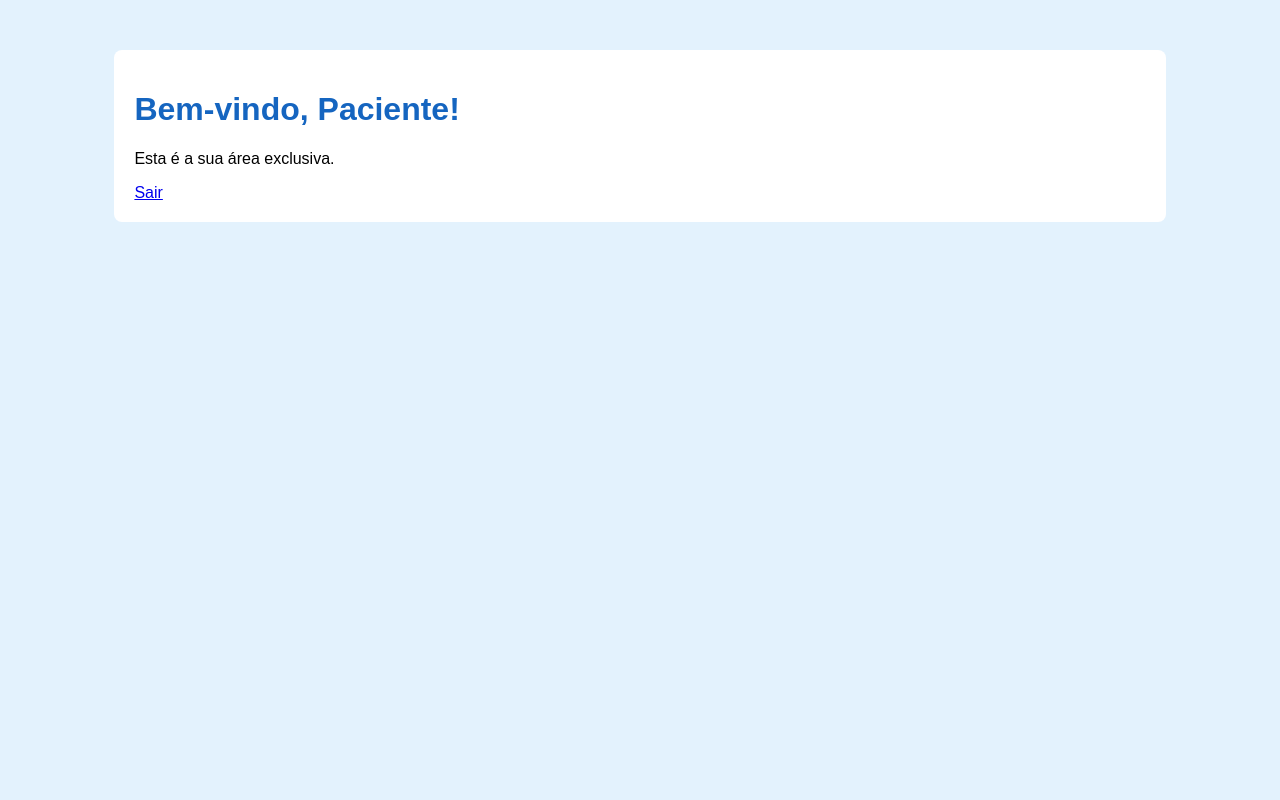
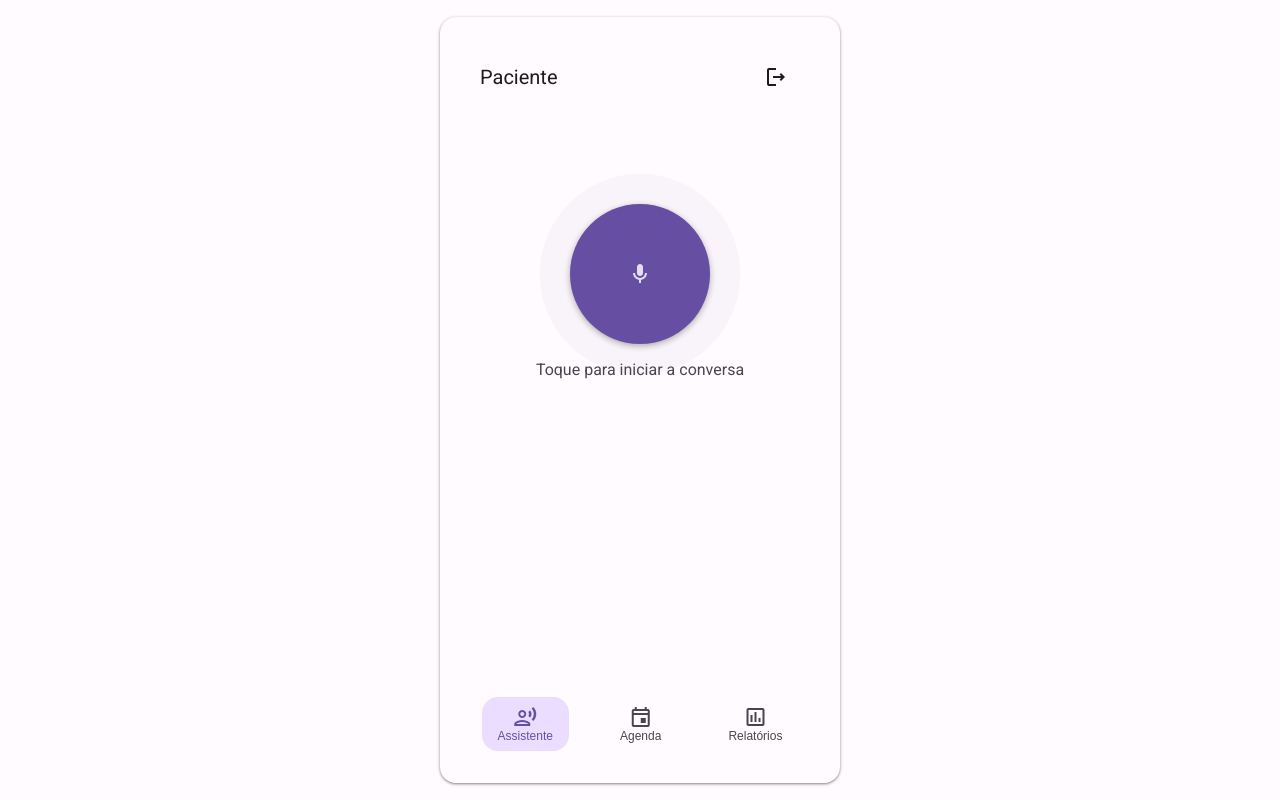
Before and after one commit to jyunior245/TCC-Workspace, a Flask app: page /patient/dashboard in a window 1280 px wide. Run offline with Flask 3, Linux system fonts and the light colour scheme; the visitor is signed in with stand-in values (Sample User, id 1).

Commit message:
Arquivo html do esqueleto

```diff
--- a/Flask/app/templates/patient_dashboard.html
+++ b/Flask/app/templates/patient_dashboard.html
@@ -1,19 +1,127 @@
-<!DOCTYPE html>
-<html lang="pt-BR">
-<head>
-    <meta charset="UTF-8">
-    <title>Painel do Paciente</title>
-    <style>
-        body { font-family: Arial; background: #e3f2fd; }
-        .container { width: 80%; margin: 50px auto; padding: 20px; background: white; border-radius: 8px; }
-        h1 { color: #1565c0; }
-    </style>
-</head>
-<body>
-    <div class="container">
-        <h1>Bem-vindo, Paciente!</h1>
-        <p>Esta é a sua área exclusiva.</p>
-        <a href="/login">Sair</a>
+{% extends "base.html" %}
+
+{% block title %}Paciente{% endblock %}
+
+{% block extra_css %}
+<link rel="stylesheet" href="{{ url_for('static', filename='css/patient.css') }}">
+{% endblock %}
+
+{% block content %}
+<header class="app-bar" role="banner" aria-label="Barra de aplicativo">
+  <div class="app-bar__title">Paciente</div>
+  <button class="icon-button" aria-label="Sair" onclick="window.location.href='/logout'">
+    <span class="material-icons-outlined">logout</span>
+  </button>
+</header>
+
+<main class="tabs-container" role="main">
+  <section class="tabs-content">
+    <div class="tab-panel active" id="tab-ai" role="tabpanel" aria-labelledby="nav-ai">
+      <div class="ai-center">
+        <button class="fab-mic" id="fabMic" aria-label="Falar com assistente">
+          <span class="material-icons-outlined">mic</span>
+        </button>
+        <div class="hint body-large">Toque para iniciar a conversa</div>
+      </div>
+
+      <div class="modal-overlay" id="voiceModal" aria-hidden="true" role="dialog" aria-modal="true" aria-label="Interação por voz">
+        <div class="modal-card">
+          <button class="icon-button modal-close" id="closeModal" aria-label="Fechar">
+            <span class="material-icons-outlined">close</span>
+          </button>
+          <div class="modal-header title-large">Assistente</div>
+          <div class="waveform" aria-label="Capturando voz">
+            <div class="bar"></div><div class="bar"></div><div class="bar"></div><div class="bar"></div><div class="bar"></div>
+            <div class="bar"></div><div class="bar"></div><div class="bar"></div><div class="bar"></div><div class="bar"></div>
+          </div>
+          <div class="transcription md-text-field">
+            <textarea id="transcriptionArea" rows="6" placeholder="Transcrição em tempo real"></textarea>
+          </div>
+        </div>
+      </div>
     </div>
-</body>
-</html>
+
+    <div class="tab-panel" id="tab-schedule" role="tabpanel" aria-labelledby="nav-schedule" aria-hidden="true">
+      <div class="schedule-header">
+        <div class="headline-small">Agenda</div>
+        <div class="tabs-inline" role="tablist" aria-label="Filtro de período">
+          <button class="chip filter-chip active" data-view="month" aria-selected="true">Mês</button>
+          <button class="chip filter-chip" data-view="week" aria-selected="false">Semana</button>
+        </div>
+      </div>
+
+      <div class="calendar" id="calendar" aria-label="Calendário">
+        <div class="calendar-grid header">
+          <div>Dom</div><div>Seg</div><div>Ter</div><div>Qua</div><div>Qui</div><div>Sex</div><div>Sáb</div>
+        </div>
+        <div class="calendar-grid body" id="calendarGrid"></div>
+      </div>
+
+      <div class="events-section">
+        <div class="section-title title-medium">Próximos eventos</div>
+
+        <div class="list-state" id="eventsLoading">
+          <div class="card shimmer"></div>
+          <div class="card shimmer"></div>
+          <div class="card shimmer"></div>
+        </div>
+
+        <div class="list-state hidden" id="eventsEmpty">
+          <div class="empty body-large">Nenhum evento para o período selecionado</div>
+        </div>
+
+        <div class="cards" id="eventsList" aria-live="polite"></div>
+      </div>
+
+      <button class="fab-add" id="fabAddEvent" aria-label="Adicionar agendamento">
+        <span class="material-icons-outlined">add</span>
+      </button>
+    </div>
+
+    <div class="tab-panel" id="tab-reports" role="tabpanel" aria-labelledby="nav-reports" aria-hidden="true">
+      <div class="reports-appbar">
+        <div class="headline-small">Relatórios</div>
+        <div class="menu">
+          <button class="icon-button" id="menuExport" aria-haspopup="menu" aria-label="Mais opções">
+            <span class="material-icons-outlined">more_vert</span>
+          </button>
+          <div class="menu-surface" id="exportMenu" role="menu" aria-hidden="true">
+            <button role="menuitem" class="menu-item" data-action="export-pdf">Exportar PDF</button>
+            <button role="menuitem" class="menu-item" data-action="export-csv">Exportar CSV</button>
+          </div>
+        </div>
+      </div>
+
+      <div class="list-state" id="reportsLoading">
+        <div class="card shimmer"></div>
+        <div class="card shimmer"></div>
+      </div>
+
+      <div class="list-state hidden" id="reportsEmpty">
+        <div class="empty body-large">Nenhum relatório disponível</div>
+      </div>
+
+      <div class="reports-list" id="reportsList"></div>
+    </div>
+  </section>
+</main>
+
+<nav class="bottom-nav" role="tablist" aria-label="Navegação">
+  <button class="nav-item active" id="nav-ai" data-target="tab-ai" aria-selected="true">
+    <span class="material-icons-outlined">record_voice_over</span>
+    <span class="label">Assistente</span>
+  </button>
+  <button class="nav-item" id="nav-schedule" data-target="tab-schedule" aria-selected="false">
+    <span class="material-icons-outlined">event</span>
+    <span class="label">Agenda</span>
+  </button>
+  <button class="nav-item" id="nav-reports" data-target="tab-reports" aria-selected="false">
+    <span class="material-icons-outlined">insert_chart</span>
+    <span class="label">Relatórios</span>
+  </button>
+</nav>
+{% endblock %}
+
+{% block scripts %}
+<script src="{{ url_for('static', filename='js/patient_dashboard.js') }}"></script>
+{% endblock %}
```
